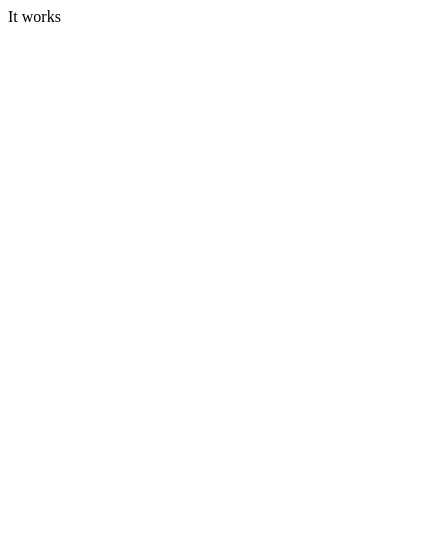
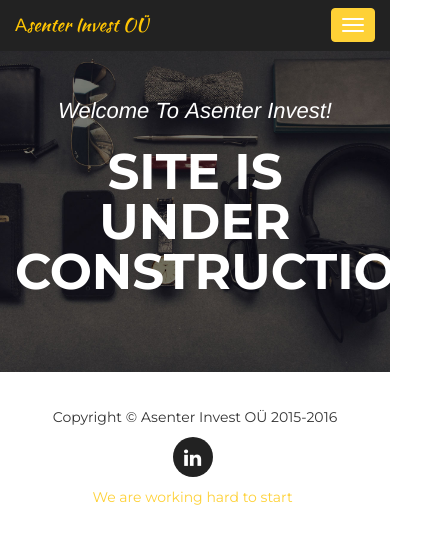
Before and after one commit to mstupen/asenter, a website: page index.html in a window 390 px wide. Shown: the whole page, 436 px wide, since content can reach past the window. Drawn offline with Linux system fonts and the light colour scheme; a web font is replaced by a local one.

Commit message:
Under construnction

```diff
--- a/index.html
+++ b/index.html
@@ -1 +1,80 @@
-It works
+<!DOCTYPE html>
+<html lang="en">
+
+<head>
+
+    <meta charset="utf-8">
+    <meta http-equiv="X-UA-Compatible" content="IE=edge">
+    <meta name="viewport" content="width=device-width, initial-scale=1">
+    <meta name="description" content="">
+    <meta name="author" content="">
+    <!-- Bootstrap Core CSS -->
+    <link href="dist/css/bootstrap.min.css" rel="stylesheet">
+
+    <!-- Custom CSS -->
+    <link href="dist/css/agency.min.css" rel="stylesheet">
+    <title>Аsenter Invest OÜ</title>
+
+    <!-- Custom Fonts -->
+    <link href="http://maxcdn.bootstrapcdn.com/font-awesome/4.1.0/css/font-awesome.min.css" rel="stylesheet" type="text/css">
+    <link href="http://fonts.googleapis.com/css?family=Montserrat:400,700" rel="stylesheet" type="text/css">
+    <link href='http://fonts.googleapis.com/css?family=Kaushan+Script' rel='stylesheet' type='text/css'>
+    <link href='http://fonts.googleapis.com/css?family=Droid+Serif:400,700,400italic,700italic' rel='stylesheet' type='text/css'>
+    <link href='http://fonts.googleapis.com/css?family=Roboto+Slab:400,100,300,700' rel='stylesheet' type='text/css'>
+
+</head>
+
+<body id="page-top" class="index">
+
+    <!-- Navigation -->
+    <nav class="navbar navbar-default navbar-fixed-top">
+        <div class="container">
+            <!-- Brand and toggle get grouped for better mobile display -->
+            <div class="navbar-header page-scroll">
+                <button type="button" class="navbar-toggle" data-toggle="collapse" data-target="#bs-example-navbar-collapse-1">
+                    <span class="sr-only">Toggle navigation</span>
+                    <span class="icon-bar"></span>
+                    <span class="icon-bar"></span>
+                    <span class="icon-bar"></span>
+                </button>
+                <a class="navbar-brand page-scroll" href="#page-top">Аsenter Invest OÜ</a>
+            </div>
+          </div>
+    </nav>
+
+    <!-- Header -->
+    <header>
+        <div class="container">
+            <div class="intro-text">
+                <div class="intro-lead-in">Welcome To Аsenter Invest!</div>
+                <div class="intro-heading">site is under construction</div>
+                <!-- <a href="#services" class="page-scroll btn btn-xl">Tell Me More</a> -->
+            </div>
+        </div>
+    </header>
+
+    <footer>
+        <div class="container">
+            <div class="row">
+                <div class="col-md-4">
+                    <span class="copyright">Copyright &copy; Аsenter Invest OÜ 2015-2016</span>
+                </div>
+                <div class="col-md-4">
+                    <ul class="list-inline social-buttons">
+                        <li><a href="#"><i class="fa fa-linkedin"></i></a>
+                        </li>
+                    </ul>
+                </div>
+                <div class="col-md-4">
+                    <ul class="list-inline quicklinks">
+                        <li><a href="#">We are working hard to start</a>
+                        </li>
+                    </ul>
+                </div>
+            </div>
+        </div>
+    </footer>
+
+</body>
+
+</html>
```
Also changed, not shown: package.json (added, +15 -0 lines), README.md, dist/css/agency.min.css (added), dist/css/bootstrap.min.css (added), dist/img/header-bg.jpg (added).
